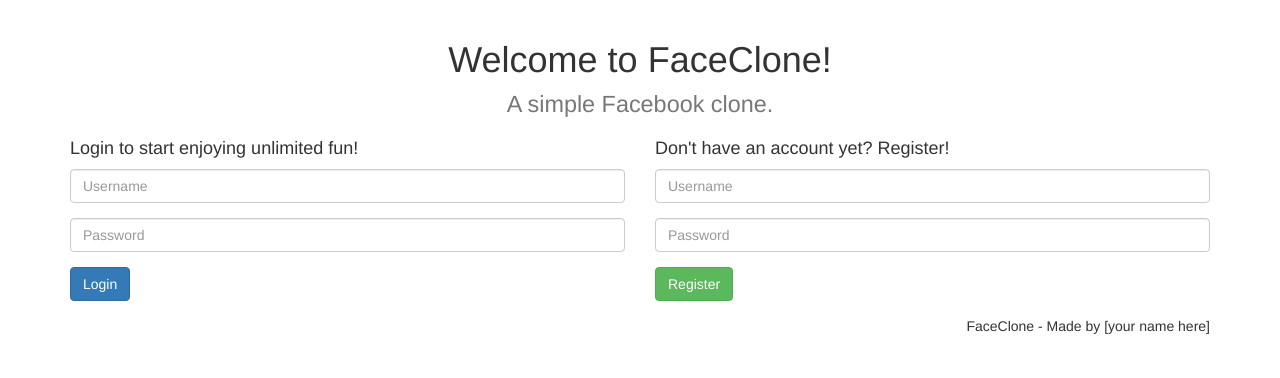
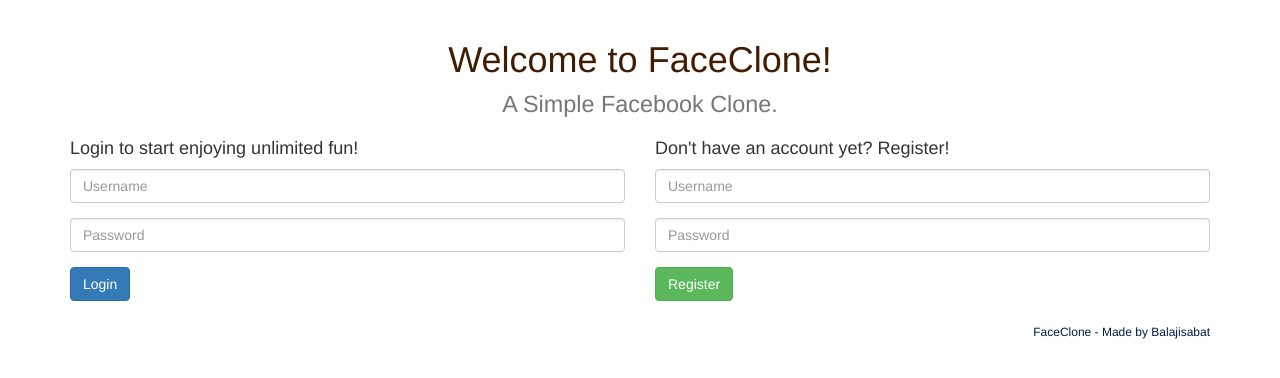
Before and after one commit to Balaji7077/Face_Clone_Application_Devlopment_Using_Django, a Django app: template templates/index.html in a window 1280 px wide. Shown: the part 52-430 px from the top of the page. Run offline with Django 3.2, Linux system fonts and the light colour scheme; the template is opened without the code that fills it, so the values that code supplies are empty; some libraries are stand-ins or nearby versions.

Commit message:
first commit

```diff
--- a/SocialMedia/urls.py
+++ b/SocialMedia/urls.py
@@ -15,8 +15,8 @@ Including another URLconf
 """
 from django.contrib import admin
 from django.urls import path,include
-
+import SocialApp
 urlpatterns = [
     path('admin/', admin.site.urls),
-    path('',include('SocialApp.urls'))
+    path('SocialApp/',include('SocialApp.urls')),
 ]
--- a/templates/index.html
+++ b/templates/index.html
@@ -7,6 +7,16 @@
   <link rel="stylesheet" type="text/css" href="{% static 'css/bootstrap.min.css' %}">
   <link rel="stylesheet" type="text/css" href="{% static 'css/style.css' %}">
 </head>
+<style>
+  h6
+  {
+    color: rgb(2, 29, 65);
+  }
+  h1
+  {
+    color: rgb(65, 29, 2);
+  }
+</style>
 <body>
   <!-- nav -->
   <nav class="navbar navbar-default">
@@ -20,7 +30,7 @@
 
   <!-- main -->
   <main class="container">
-  <h1 class="text-center">Welcome to FaceClone! <br><small>A simple Facebook clone.</small></h1>
+  <h1 class="text-center">Welcome to FaceClone! <br><small>A Simple Facebook Clone.</small></h1>
 
     <div class="row">
       <div class="col-md-6">
@@ -72,7 +82,7 @@
   <!-- footer -->
   <footer class="container text-center">
     <ul class="nav nav-pills pull-right">
-      <li>FaceClone - Made by [your name here]</li>
+      <h6><li>FaceClone - Made by Balajisabat</li></h6>
     </ul>
   </footer>
   <!-- ./footer -->
```
Also changed, not shown: templates/home.html (+7 -1 lines), templates/profile.html (+8 -2 lines), db.sqlite3.
